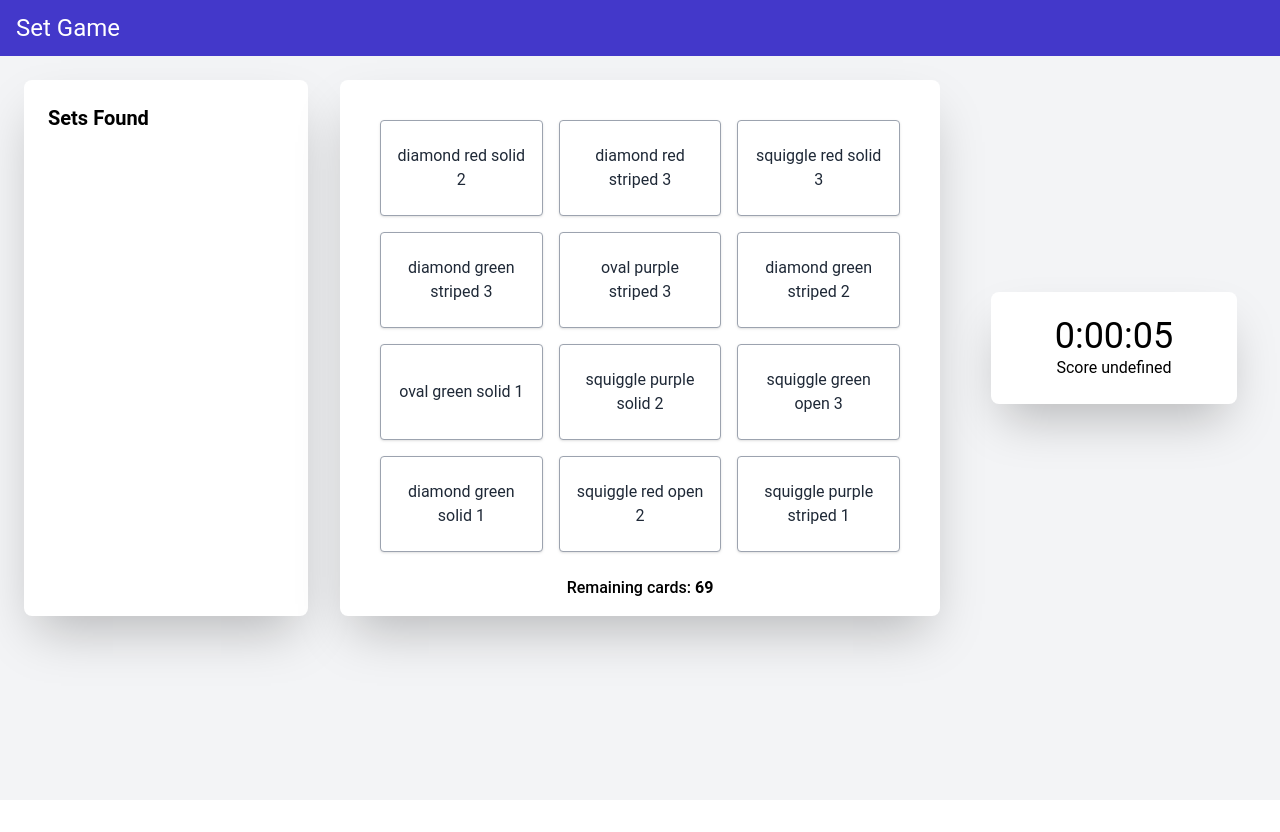
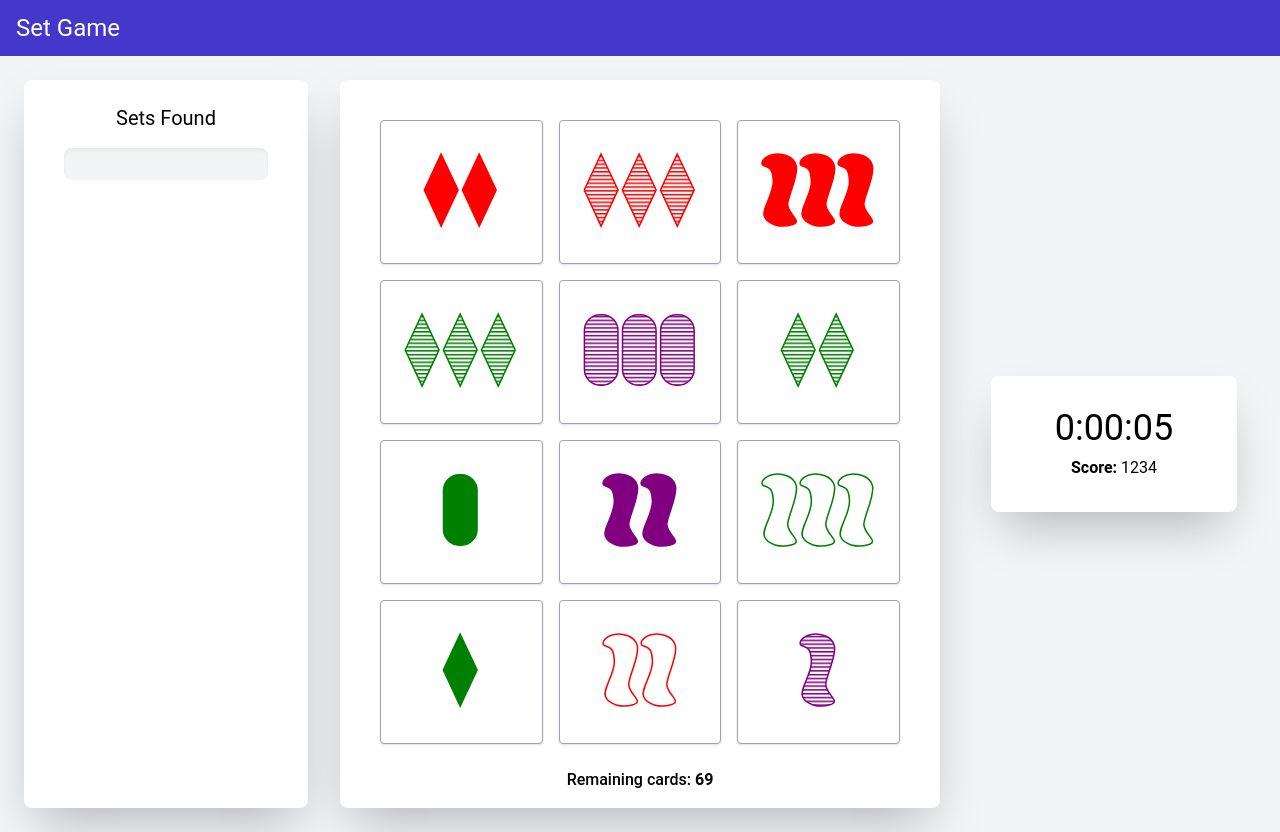
Before and after one commit to surfs1973/csp-app, a React (Vite) app: page / in a window 1280 px wide. Before the commit the page ends 800 px from the top, so only its background shows below. Built offline with nearby package versions, Linux system fonts and the light colour scheme.

Commit message:
added svg to play area

```diff
--- a/src/App.jsx
+++ b/src/App.jsx
@@ -2,7 +2,7 @@ import { React, useState, useEffect } from 'react'
 import ButtonGrid from './components/ButtonGrid'
 import SetsPanel from './components/SetsPanel'
 import Scoreboard from './components/Scoreboard'
-import MainLayout from './layouts/MainLayout'
+import MainLayout from './utils/Shapes'
 import Hero from './components/Hero'
 import { generateDeck, shuffleDeck, hasValidSet } from './utils/CardUtils'
 
@@ -21,17 +21,16 @@ const App = () => {
 
     return (
         <div className="bg-gray-100 min-h-screen">
-            <MainLayout />
             <Hero />
-            <div className="px-6 py-6 grid grid-cols-1 gap-8 md:grid-cols-4">
+            <div className="px-6 py-6 grid grid-cols-1 gap-8 lg:grid-cols-4">
                 {/* left panel */}
-                <SetsPanel foundSets={foundSets} />
+                <SetsPanel foundSets={ foundSets } />
 
                 {/* center panel */}
-                <ButtonGrid deck={deck} firstCards={firstCards} onFoundSet={handleFoundSet} />
+                <ButtonGrid deck={ deck } firstCards={ firstCards } onFoundSet={ handleFoundSet } />
 
                 {/* right panel */}
-                <Scoreboard />
+                <Scoreboard score={ 1234 }/>
             </div>
 
         </div>
--- a/src/components/ButtonGrid.jsx
+++ b/src/components/ButtonGrid.jsx
@@ -1,6 +1,7 @@
 import React from 'react';
 import { useState, useEffect } from 'react';
 import { hasValidSet, isSet } from '../utils/CardUtils';
+import Shapes from '../utils/Shapes';
 
 const ButtonGrid = ({ deck, firstCards, onFoundSet }) => {
     const [activeButtons, setActiveButtons] = useState([]);
@@ -26,6 +27,7 @@ const ButtonGrid = ({ deck, firstCards, onFoundSet }) => {
             if (isSet(activeButtons)) {
                 onFoundSet([...activeButtons]);
                 console.log("This is a set");
+                console.log(activeButtons);
                 replaceCards(indices);
             } else {
                 console.log("This is not a set");
@@ -36,19 +38,29 @@ const ButtonGrid = ({ deck, firstCards, onFoundSet }) => {
 
     const replaceCards = (indices) => {
         let newDisplayedCards = [...displayedCards];
-        let newCards = remainingDeck.splice(0, 3);
-        indices.forEach((index, idx) => {
-            newDisplayedCards[index] = newCards[idx];
-        });
-        while (!hasValidSet(newDisplayedCards)) {
-            if (remainingDeck.length === 0) {
-                // end of game (we can do a popup here to a navigate or something)
-                console.log("End of game");
-                break;
+        if (remainingDeck.length === 0) {
+            // remove the cards from the screen
+            indices.sort((a, b) => b - a);
+            indices.forEach(index => {
+                newDisplayedCards.splice(index, 1);
+            });
+        } else {
+            // replace the cards on the screen
+            let newCards = remainingDeck.splice(0, 3);
+            indices.forEach((index, idx) => {
+                newDisplayedCards[index] = newCards[idx];
+            });
+            // keep adding cards until there is a valid set or there are no more remaining cards
+            while (!hasValidSet(newDisplayedCards) && remainingDeck.length > 0) {
+                const addCards = remainingDeck.splice(0, 3);
+                newDisplayedCards = [...newDisplayedCards, addCards];
             }
-            const addCards = remainingDeck.splice(0, 3);
-            newDisplayedCards = [...newDisplayedCards, addCards];
         }
+        // check if there is a valid set available
+        if (!hasValidSet(newDisplayedCards)) {
+            console.log("end of game")
+        }
+
         setDisplayedCards(newDisplayedCards);
         setRemainingDeck(remainingDeck);
     };
@@ -61,12 +73,12 @@ const ButtonGrid = ({ deck, firstCards, onFoundSet }) => {
                         key={index}
                         onClick={() => selectClick(card)}
                         className={
-                            `bg-white hover:bg-gray-100 text-gray-800 py-2 px-4 border border-gray-400
-                            rounded shadow h-24
-                            ${activeButtons.includes(card) ? 'ring' : ''}`
+                            `bg-white hover:shadow-xl hover:bg-gray-100 text-gray-800 py-2 px-4 border border-gray-400
+                            rounded shadow h-36  flex items-center justify-center
+                            ${activeButtons.includes(card) ? 'ring ring-indigo-200' : ''}`
                         }
                     >
-                        {card.shape} {card.color} {card.shading} {card.number}
+                        <Shapes color={card.color} shape={card.shape} shading={card.shading} number={card.number}/>
                     </button>
                 ))}
             </div>
--- a/src/components/Scoreboard.jsx
+++ b/src/components/Scoreboard.jsx
@@ -14,14 +14,14 @@ const Scoreboard = ({ score }) => {
     const seconds = Math.floor((time % 6000) / 100);
 
     return (
-        <div className="col-span-1 p-4 flex items-center justify-center order-1 md:order-3">
+        <div className="col-span-1 flex items-center justify-center order-1 lg:order-3">
             {/* centered card here */}
-            <div className="bg-white py-6 px-16 rounded-lg shadow-2xl text-center">
-                <h1 className="text-4xl">
+            <div className="bg-white py-8 px-16 rounded-lg shadow-2xl text-center">
+                <h1 className="text-4xl mb-2">
                     {hours}:{minutes.toString().padStart(2, "0")}:
                     {seconds.toString().padStart(2, "0")}
                 </h1>
-                <h1>{`Score ${ score }`}</h1>
+                <h1><b>Score: </b>{`${ score }`}</h1>
             </div>
         </div>
     );
--- a/src/components/SetsPanel.jsx
+++ b/src/components/SetsPanel.jsx
@@ -2,13 +2,13 @@ import React from 'react'
 
 const SetsPanel = ({ foundSets }) => {
     return (
-        <div className="col-span-1 flex order-3 bg-white p-6 rounded-lg shadow-2xl md:order-1">
-            <h1 className="text-xl font-bold mb-2 text-center">Sets Found</h1>
-            <div className="overflow-y-auto rounded-lg bg-gray-100 shaddow-inner">
+        <div className="order-3 bg-white p-6 rounded-lg shadow-2xl lg:order-1">
+            <h1 className="text-xl pb-4 text-center">Sets Found</h1>
+            <div className="overflow-y-auto max-h-128 bg-gray-100 shadow-inner mx-4 p-4 rounded-lg">
                 {foundSets.map((sets, index) => (
-                    <div key={index} className="bg-white m-6 p-6 rounded-lg shadow-md">
+                    <div key={index} className="bg-white mx-4 my-4 p-2 rounded-lg shadow-md hover:shadow-lg">
                         {sets.map((card, cardIndex) => (
-                            <p key={cardIndex} className="mt-1 mb-1 text-center text-xs">
+                            <p key={cardIndex} className="my-1 text-center text-xs">
                                 {card.shape} {card.color} {card.shading} {card.number}
                             </p>
                         ))}
--- a/src/layouts/MainLayout.jsx
+++ /dev/null
@@ -1,27 +0,0 @@
-import React from 'react'
-
-const MainLayout = () => {
-    return (
-        <svg width="200" height="400" style={{ position: 'fixed', zIndex: -1 }}>
-            <defs>
-                <path id="squiggle"
-                    d="m67.892902,12.746785c43.231313,-6.717223 107.352741,6.609823 121.028973,58.746408c13.676233,52.136585 -44.848649,161.467192 -45.07116,204.650732c4.566246,56.959708 83.805481,87.929227 22.329944,105.806022c-61.475536,17.876795 -126.122496,-1.855045 -143.73294,-41.933823c-17.610444,-40.07878 49.274638,-120.109409 46.14822,-188.091997c-3.126418,-67.982588 -21.873669,-70.257464 -49.613153,-80.177084c-27.739485,-9.919618 5.678801,-52.283035 48.910115,-59.000258z">
-                </path>
-                <path id="oval"
-                    d="m11.49999,95.866646c0,-44.557076 37.442923,-81.999998 82.000002,-81.999998l12.000015,0c44.557076,0 81.999992,37.442923 81.999992,81.999998l0,206.133354c0,44.557098 -37.442917,82 -81.999992,82l-12.000015,0c-44.557079,0 -82.000002,-37.442902 -82.000002,-82l0,-206.133354z">
-                </path>
-                <path id="diamond"
-                    d="m98.544521,10.311863l-87.830189,189.330815l88.201143,189.644391l88.942329,-190.362741l-89.313283,-188.612465z">
-                </path>
-                <pattern id="pattern-stripe" width="2" height="20" patternUnits="userSpaceOnUse">
-                    <rect width="2" height="8" fill="#fff"></rect>
-                </pattern>
-                <mask id="mask-stripe">
-                    <rect x="0" y="0" width="200" height="400" fill="url(#pattern-stripe)"></rect>
-                </mask>
-            </defs>
-        </svg>
-    )
-}
-
-export default MainLayout
--- /dev/null
+++ b/src/utils/Shapes.jsx
@@ -0,0 +1,48 @@
+import React from 'react'
+
+// use this class and pass in args to build the shape
+const Shapes = ({ color, shading, shape, number, scale }) => {
+    return (
+        <svg width="200" height="400" className="h-12 sm:h-20 md:h-24 lg:h-12 xl:h-20 2xl:h-24" viewBox="0 0 210 420">
+            <defs>
+                <path id="squiggle"
+                    d="m67.892902,12.746785c43.231313,-6.717223 107.352741,6.609823 121.028973,58.746408c13.676233,52.136585 -44.848649,161.467192 -45.07116,204.650732c4.566246,56.959708 83.805481,87.929227 22.329944,105.806022c-61.475536,17.876795 -126.122496,-1.855045 -143.73294,-41.933823c-17.610444,-40.07878 49.274638,-120.109409 46.14822,-188.091997c-3.126418,-67.982588 -21.873669,-70.257464 -49.613153,-80.177084c-27.739485,-9.919618 5.678801,-52.283035 48.910115,-59.000258z">
+                </path>
+                <path id="oval"
+                    d="m11.49999,95.866646c0,-44.557076 37.442923,-81.999998 82.000002,-81.999998l12.000015,0c44.557076,0 81.999992,37.442923 81.999992,81.999998l0,206.133354c0,44.557098 -37.442917,82 -81.999992,82l-12.000015,0c-44.557079,0 -82.000002,-37.442902 -82.000002,-82l0,-206.133354z">
+                </path>
+                <path id="diamond"
+                    d="m98.544521,10.311863l-87.830189,189.330815l88.201143,189.644391l88.942329,-190.362741l-89.313283,-188.612465z">
+                </path>
+                <pattern id="pattern-stripe" width="2" height="20" patternUnits="userSpaceOnUse">
+                    <rect width="2" height="8" fill="#fff"></rect>
+                </pattern>
+                <mask id="mask-stripe">
+                    <rect x="0" y="0" width="200" height="400" fill="url(#pattern-stripe)"></rect>
+                </mask>
+            </defs>
+
+            {/* use shape here by passing in attributes */}
+
+            {/* render these if number == 1 */}
+            {number == 1 && <use href={`#${shape}`} fill={shading != "open" ? color : "none"} mask={shading == "striped" ? "url(#mask-stripe)" : ""} />}
+            {number == 1 && <use href={`#${shape}`} fill="none" stroke={color} strokeWidth="8" />}
+
+            {/* render these if number == 2 */}
+            {number == 2 && <use href={`#${shape}`} fill={shading != "open" ? color : "none"} mask={shading == "striped" ? "url(#mask-stripe)" : ""} x="-100"/>}
+            {number == 2 && <use href={`#${shape}`} fill="none" stroke={color} strokeWidth="8" x="-100" />}
+            {number == 2 && <use href={`#${shape}`} fill={shading != "open" ? color : "none"} mask={shading == "striped" ? "url(#mask-stripe)" : ""} x="100" />}
+            {number == 2 && <use href={`#${shape}`} fill="none" stroke={color} strokeWidth="8" x="100" />}
+
+            {/* render these if number == 3 */}
+            {number == 3 && <use href={`#${shape}`} fill={shading != "open" ? color : "none"} mask={shading == "striped" ? "url(#mask-stripe)" : ""} />}
+            {number == 3 && <use href={`#${shape}`} fill="none" stroke={color} strokeWidth="8" />}
+            {number == 3 && <use href={`#${shape}`} fill={shading != "open" ? color : "none"} mask={shading == "striped" ? "url(#mask-stripe)" : ""} x="200" />}
+            {number == 3 && <use href={`#${shape}`} fill="none" stroke={color} strokeWidth="8" x="200" />}
+            {number == 3 && <use href={`#${shape}`} fill={shading != "open" ? color : "none"} mask={shading == "striped" ? "url(#mask-stripe)" : ""} x="-200" />}
+            {number == 3 && <use href={`#${shape}`} fill="none" stroke={color} strokeWidth="8" x="-200" />}
+        </svg>
+    )
+}
+
+export default Shapes
--- a/tailwind.config.js
+++ b/tailwind.config.js
@@ -11,6 +11,12 @@ export default {
       },
       gridTemplateColumns: {
         '70/30': '70% 28%'
+      },
+      maxHeight: {
+        '128': '36rem'
+      },
+      scale: {
+        '25': '0.25',
       }
     },
   },
```
Also changed, not shown: squiggle-example.html (added, +18 -0 lines).
